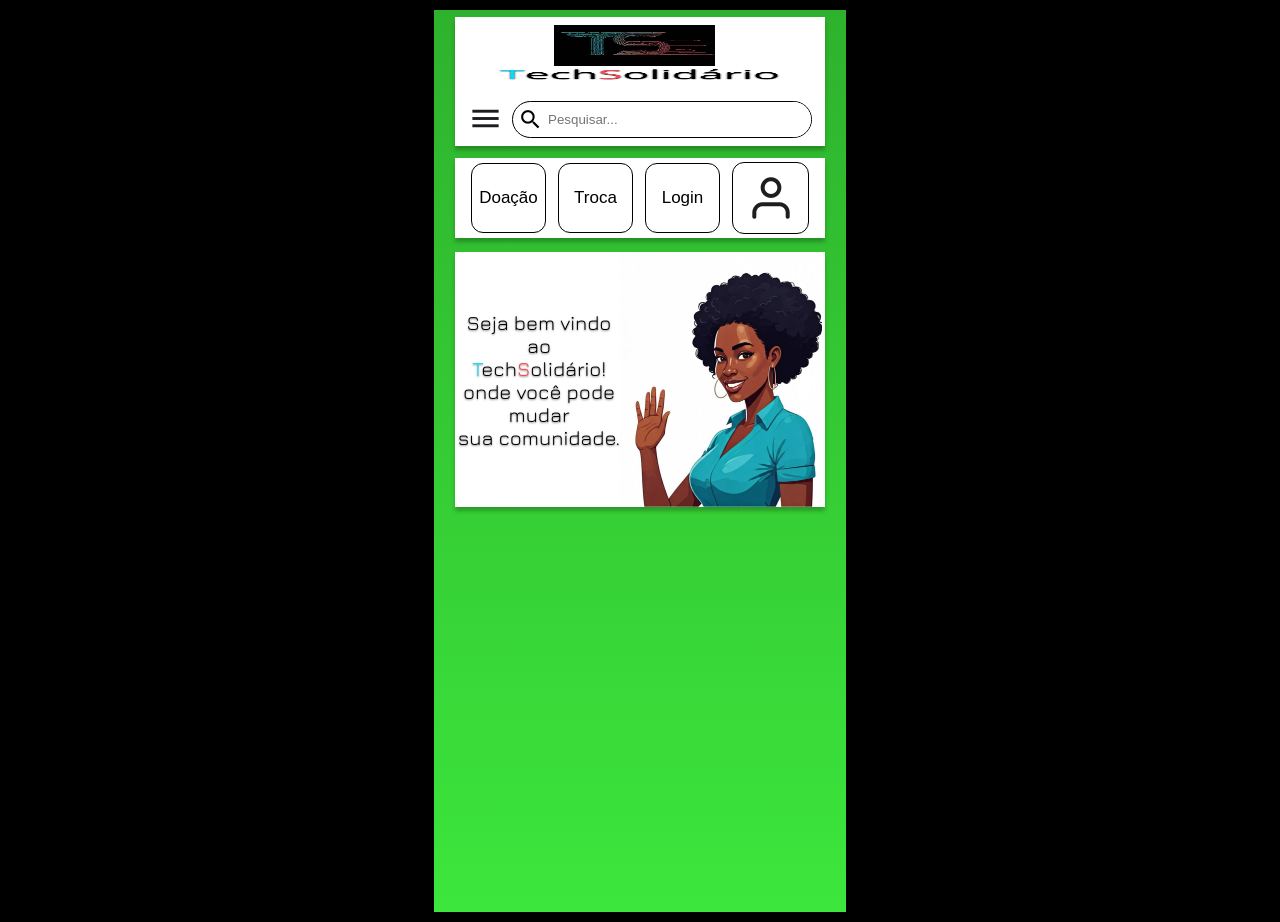
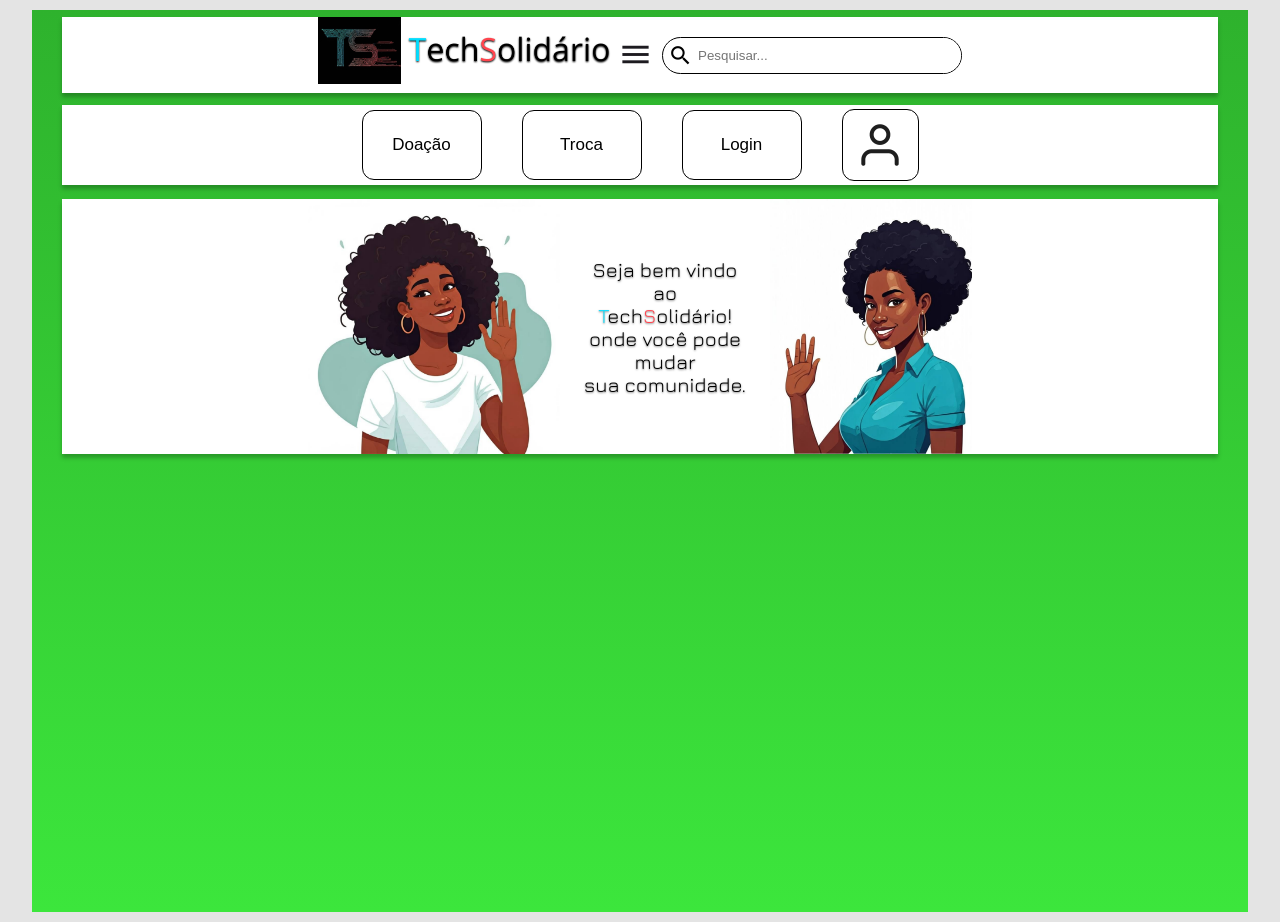
Before and after one commit to Iron-de-Oliveira/Seminario_de_-integracao, a Flask app: page /home.html in a window 1280 px wide. Run offline with Flask 3, Linux system fonts and the light colour scheme.

Commit message:
correção do front

```diff
--- a/static/css/home.css
+++ b/static/css/home.css
@@ -52,36 +52,41 @@ div[id="display"]{
     display: flex;
     align-items: center;
     flex-direction: column;
-    width: 412px;
-    height: 902px;
+    min-width: 412px;
+    width: 95%;
+    min-height: 902px;
     margin: 10 0 10 0;
     background:linear-gradient(rgb(46, 178, 45), rgb(60, 230, 60));
 }
 
 body{
-    display: grid;
+    display: flex;
     justify-content: center;
-    background-color: black;
+    background-color: rgb(228, 228, 228);
 }
 
 
 /* estilização do main */
 main{
     display: flex;
+    flex-wrap: wrap;
+
+    align-items: center;
     justify-content: center;
-    flex-direction: column;
     background-color: white;
 
     margin: 7 0 0 0;
     box-shadow: 0px 4px 4px rgba(0, 0, 0, 0.25);
 
-    width: 370px;
-    height: 129px;
+    min-width: 370px;
+    width: 95%;
+    max-height: 129px;
 }
 
 main div[id="logo"]{
     display: flex;
     justify-content: center;
+    align-items: center;
     margin: 0 0 9px 0;
 }
 
@@ -124,19 +129,21 @@ nav{
     display: flex;
     justify-content: center;
     align-items: center;
-    gap: 12px;
+    gap: clamp(2vh, 5vh, 10vh);
 
-    width: 370px;
+    min-width: 370px;
+    width: 95%;
     height: 80px;
     background-color: white;
     box-shadow: 0px 4px 4px rgba(0, 0, 0, 0.25);
 
-    margin: 12 0 0 0;
+    margin: 12 5 0 5;
 }
 
 nav input{
-    height: 70;
-    width: 75;
+    height: 70px;
+    min-width: 75px;
+    width: 120px;
     border-radius: 12px;
     border: solid black 1px;
     background: 0;
@@ -170,22 +177,30 @@ nav img{
 
 /* estilização do section */
 section{
+    overflow: hidden;
     display: flex;
     text-align: center;
     justify-content: center;
     align-items: center;
+    gap: clamp(10px, 3vh, 50px);
 
     font-size: 20px;
     text-shadow: 0px 1px 2px rgba(0, 0, 0, 0.5);
 
-    width: 370px;
+    min-width: 370px;
+    width:95%;
     height: 255px;
     background-color: white;
     box-shadow: 0px 4px 4px rgba(0, 0, 0, 0.25);
     margin: 14 0 0 0;
 }
 
-section img{
+section img[id="mulher1"]{
     width: 202px;
-    height: 255px
+    height: 255px;
+
 }
+section img[id="mulher2"]{
+    width: 252px;
+    height: 255px;
+}
--- a/templates/cadastrar_item_troca.html
+++ b/templates/cadastrar_item_troca.html
@@ -31,7 +31,7 @@
         </div>
 
         <form>
-            <div id="form2">
+            <div id="form2" class="Jura">
                 <label for="Categoria">Categoria de bem:</label>
                 <select name="opcao">
                     <option value="a">Vestimenta</option>
--- a/templates/home.html
+++ b/templates/home.html
@@ -19,12 +19,11 @@
     <div id="display">
         <main>
             <div id="logo">
-                <img src="/static/img/LOGO.png" alt="">
+                <img src="/static/img/img.png" alt="">
             </div>
 
             <div id="nav">
                 <img src="/static/img/menu.png" class="menu" id="menu" alt="">
-
                 <div id="fantasma">
                     <span class="material-icons distanica-pequisar" class="onsearch" >search</span>
                     <input type="text" id="campo-pesquisa" placeholder="Pesquisar...">
@@ -42,9 +41,10 @@
         </nav>
 
         <section>
+            <img src="/static/img/mulher.png" id="mulher2">
             <p class="Jura">Seja bem vindo <br >ao<br> <span class="cor1" class="Jura">T</span>ech<span class="cor2" class="Jura">S</span>olidário!<br>
             onde você pode <br>mudar<br> sua comunidade.</p>
-            <img src="/static//img/mulher_apresentação_home.png" alt="">
+            <img src="/static//img/mulher_apresentação_home.png" id="mulher1"alt="">
         </section>
 
         <div id="produtos">
```
Also changed, not shown: static/css/cadastrar_item_doacao.css (+30 -9 lines), static/css/cadastrar_item_troca.css (+9 -0 lines), static/css/perfil_usuario.css (+9 -4 lines), templates/cadastrar_item_doacao.html (+6 -2 lines), templates/perfil_usuario.html (+13 -13 lines), static/img/mulher.png (added), static/img/mulher_apresentação_home copy.png (added), 1 other file.
